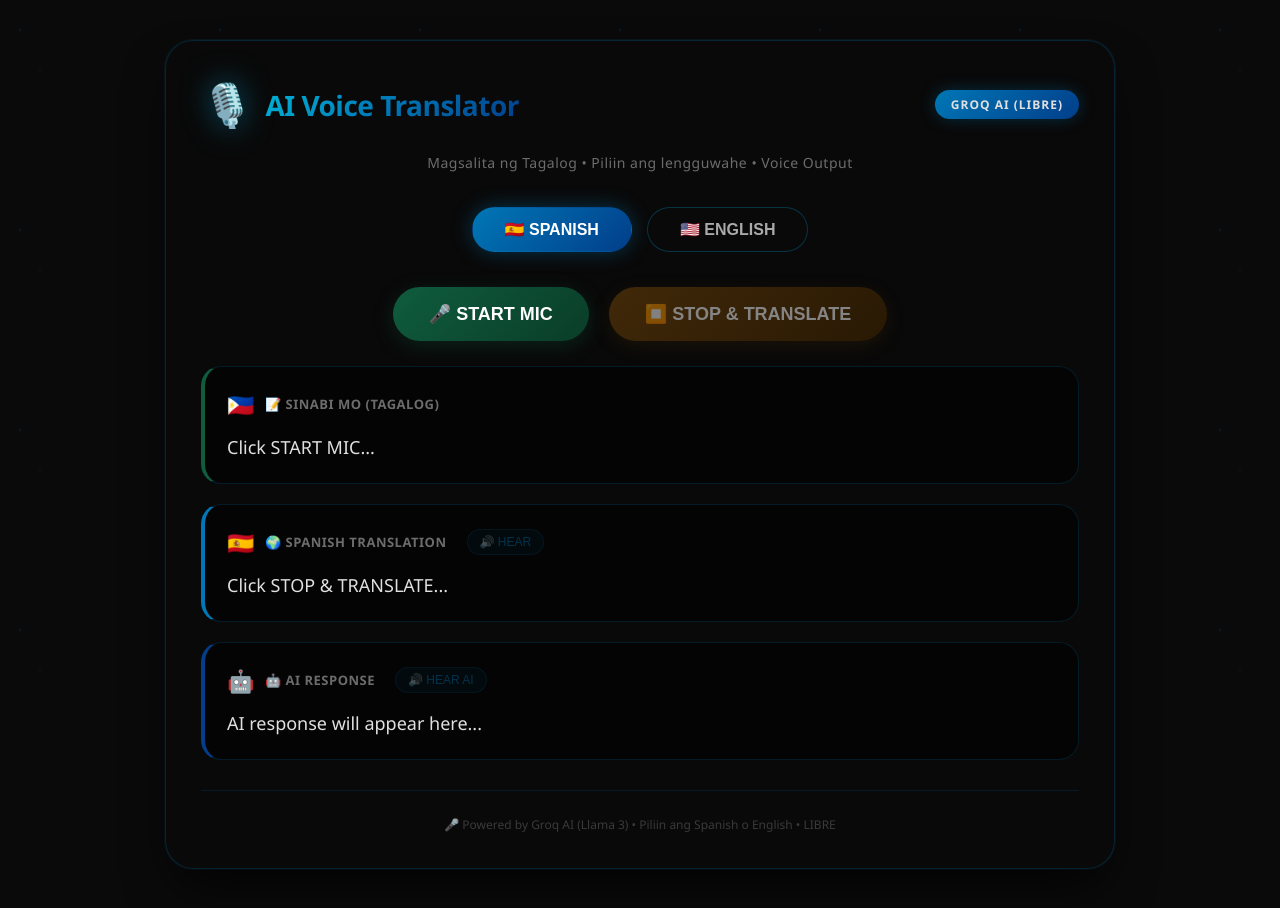
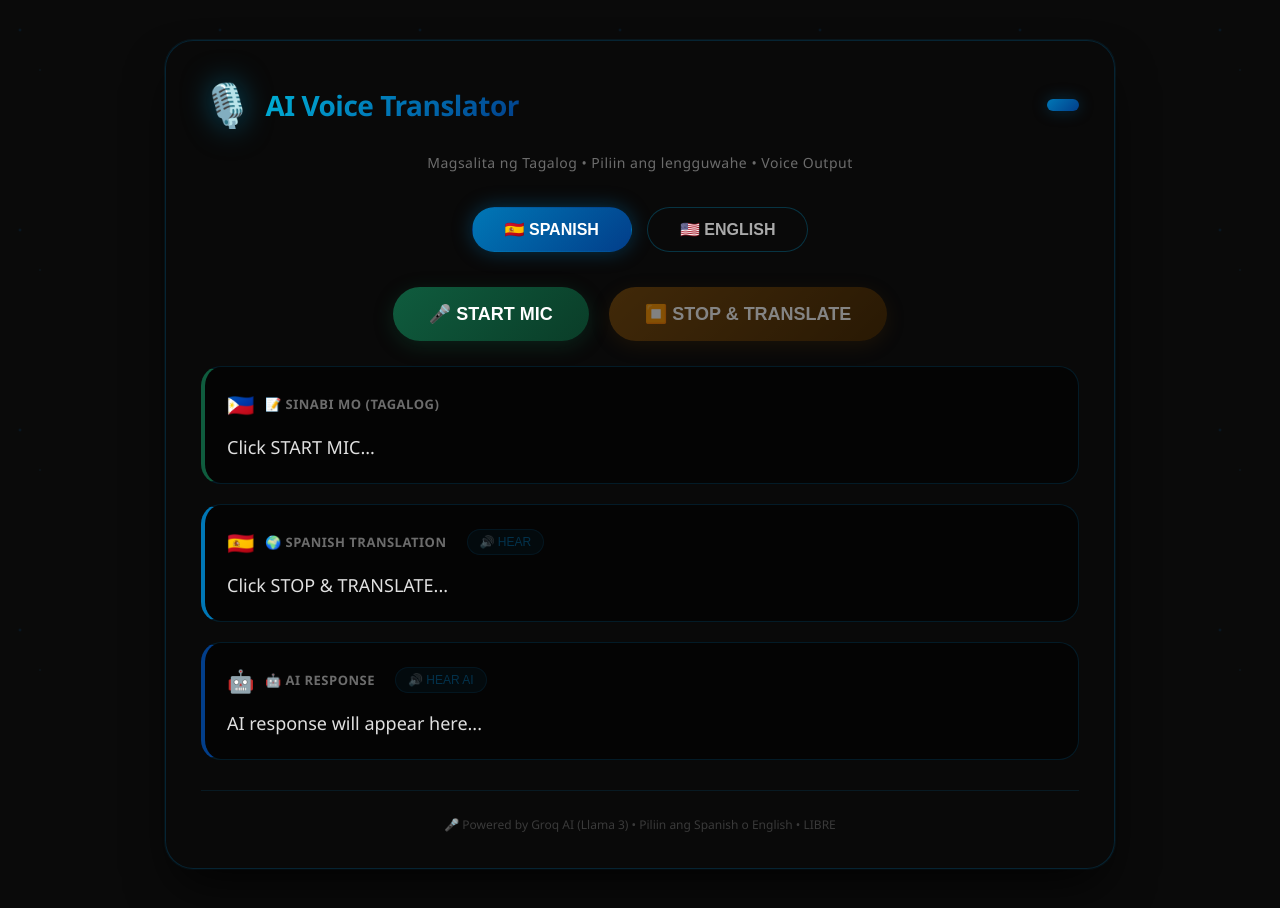
Before and after one commit to reynaldolumbres20-hub/shane, a React (Vite) app: page / in a window 1280 px wide. Built offline with nearby package versions, Linux system fonts and the light colour scheme; the HTML template or start-up script is replaced by a standard one.

Commit message:
Update App.jsx

```diff
--- a/src/App.jsx
+++ b/src/App.jsx
@@ -234,7 +234,7 @@ function App() {
             <span className="logo-icon">🎙️</span>
             <span className="logo-text">AI Voice Translator</span>
           </div>
-          <div className="badge">GROQ AI (LIBRE)</div>
+          <div className="badge"></div>
         </div>
 
         <p className="subtitle">Magsalita ng Tagalog • Piliin ang lengguwahe • Voice Output</p>
```
